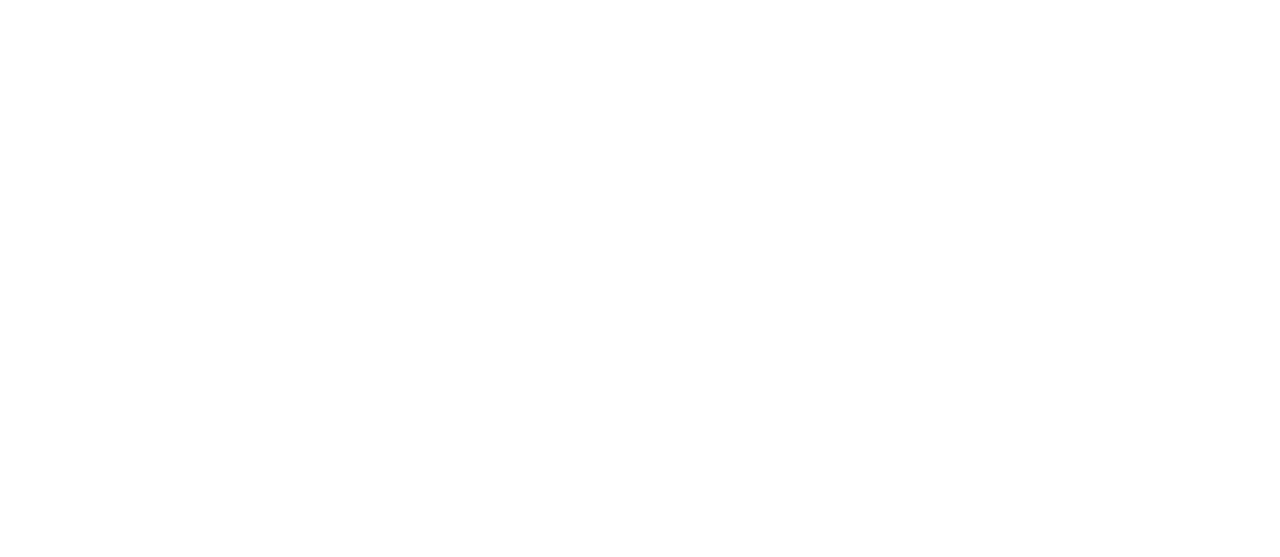
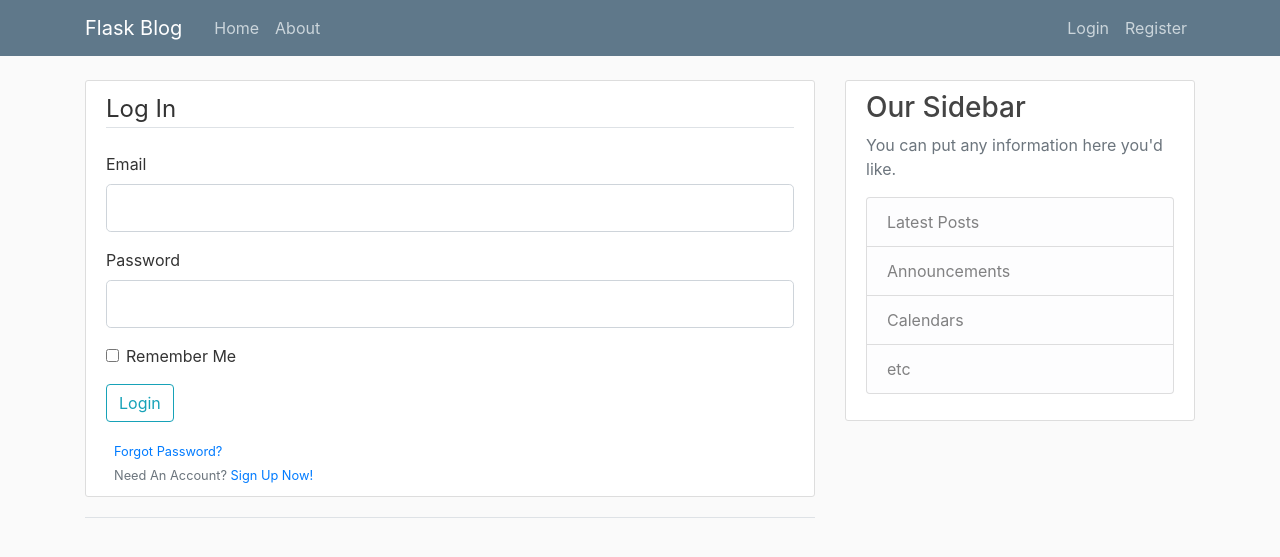
Before and after one commit to qasim-mansoor/FlaskBlog, a Flask app: page /login in a window 1280 px wide. Before the commit the part shown is empty. Shown: the top 557 px of the page. Run offline with Flask 3, Linux system fonts and the light colour scheme; some libraries are stand-ins or nearby versions.

Commit message:
Added DB Structure

```diff
--- a/app.py
+++ b/app.py
@@ -1,7 +1,34 @@
 from flask import Flask, render_template, url_for, flash, redirect
+from flask_sqlalchemy import SQLAlchemy
 from forms import RegistrationForm, LoginForm
+from datetime import datetime
+
 app = Flask(__name__)
 app.config['SECRET_KEY'] = '86aeae5686b2460eedfc3959c2028f0c'
+app.config['SQLALCHEMY_DATABASE_URI'] = 'sqlite:///site.db'
+db = SQLAlchemy(app)
+
+class User(db.Model):
+    id = db.Column(db.Integer, primary_key=True)
+    username = db.Column(db.String(20), unique=True, nullable=False)
+    email = db.Column(db.String(120), unique=True, nullable=False)
+    image_file = db.Column(db.String(20), nullable=False, default='default.jpg')
+    password = db.Column(db.String(60), nullable=False)
+    posts = db.relationship('Post', backref='author', lazy=True)
+
+    def __repr__(self):
+        return f"User('{self.username}', '{self.email}', '{self.image_file}')"
+
+class Post(db.Model):
+    id = db.Column(db.Integer, primary_key=True)
+    title = db.Column(db.String(100), nullable=False)
+    date_posted = db.Column(db.DateTime, nullable=False, default=datetime.utcnow)
+    content = db.Column(db.Text, nullable=False)
+    user_id = db.Column(db.Integer, db.ForeignKey('user.id'), nullable=False)
+
+    def __repr__(self):
+        return f"Post('{self.title}', '{self.date_posted}')"
+
 
 posts = [
     {
@@ -36,9 +63,15 @@ def register():
 
     return render_template("register.html", title='Register', form=form)
 
-@app.route("/login")
+@app.route("/login", methods=['GET','POST'])
 def login():
     form = LoginForm()
+    if form.validate_on_submit():
+        if form.email.data == 'admin@blog.com' and form.password.data == 'password':
+            flash('You have been logged in!', 'success')
+            return redirect(url_for('home'))
+        else:
+            flash('Login Unsuccessful. Please check username and password.', 'danger')
     return render_template("login.html", title='Login', form=form)
 
 if __name__ == '__main__':
--- a/templates/login.html
+++ b/templates/login.html
@@ -0,0 +1,54 @@
+{% extends "layout.html" %}
+{% block content %}
+    <div class="content-section">
+        <form method="POST" action="">
+            {{ form.hidden_tag() }}
+            <fieldset class="form-group">
+                <legend class="border-bottom mb-4">Log In</legend>
+                <div class="form-group">
+                    {{ form.email.label(class="form-control-label") }}
+                    {% if form.email.errors %}
+                        {{ form.email(class="form-control form-control-lg is-invalid") }}
+                        <div class="invalid-feedback">
+                            {% for error in form.email.errors %}
+                                <span>{{ error }}</span>
+                            {% endfor %}
+                        </div>
+                    {% else %}
+                        {{ form.email(class="form-control form-control-lg") }}
+                    {% endif %}
+                </div>
+                <div class="form-group">
+                    {{ form.password.label(class="form-control-label") }}
+                    {% if form.password.errors %}
+                        {{ form.password(class="form-control form-control-lg is-invalid") }}
+                        <div class="invalid-feedback">
+                            {% for error in form.password.errors %}
+                                <span>{{ error }}</span>
+                            {% endfor %}
+                        </div>
+                    {% else %}
+                        {{ form.password(class="form-control form-control-lg") }}
+                    {% endif %}
+                </div>
+                <div class="form-check">
+                    {{form.remember(class="form-check-input")}}
+                    {{form.remember.label(class="form-check-label")}}
+                </div>
+            </fieldset>
+            <div class="form-group">
+                {{ form.submit(class="btn btn-outline-info") }}
+            </div>
+            <small class="text-muted ml-2">
+                <a href="#">Forgot Password?</a>
+            </small>
+            <br>
+            <small class="text-muted ml-2">
+                Need An Account? <a href="{{ url_for('register') }}">Sign Up Now!</a>
+            </small>
+        </form>
+    </div>
+    <div class="border-top pt-3">
+
+    </div>
+{% endblock content %}
```
Also changed, not shown: templates/register.html (+4 -3 lines), instance/site.db (added).
